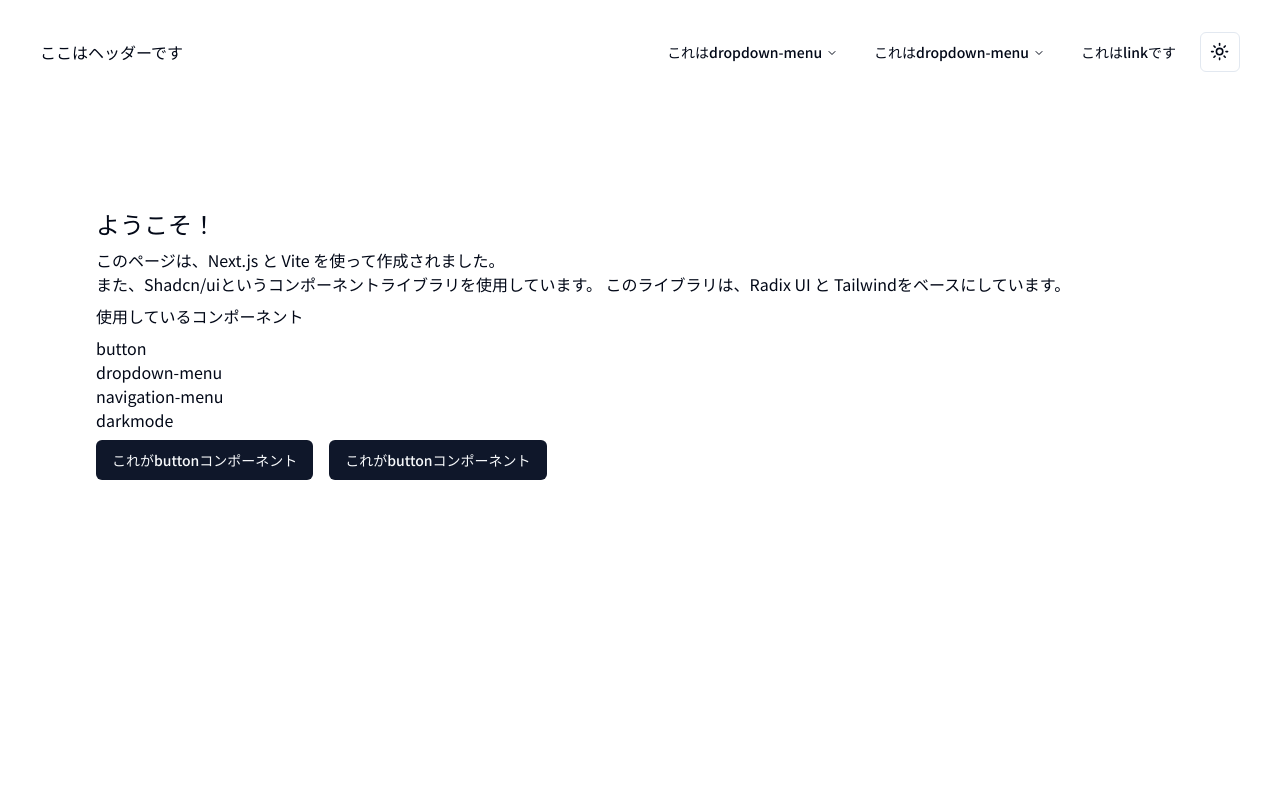
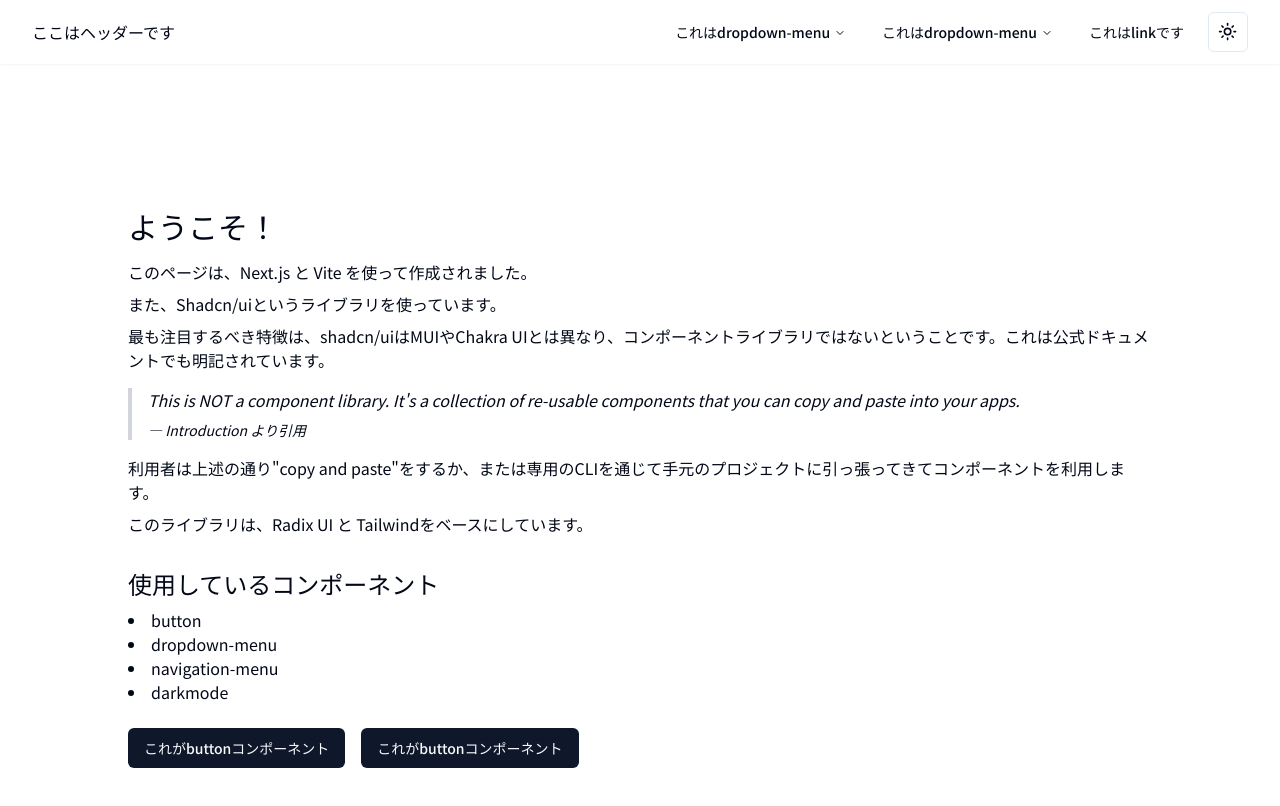
Before and after one commit to YQh9Mh3181jzEJ5/learn-shadcnui-basics, a Next.js app: page / in a window 1280 px wide. Shown: the top 806 px of the page. Built offline with nearby package versions, Linux system fonts and the light colour scheme.

Commit message:
fix: tailwind

```diff
--- a/app/layout.tsx
+++ b/app/layout.tsx
@@ -26,7 +26,9 @@ export default function RootLayout({
           disableTransitionOnChange
         >
           <Header />
-          {children}
+          <main className="max-w-7xl mx-auto px-4 sm:px-6 lg:px-8 py-8">
+            {children}
+          </main>
         </ThemeProvider>
       </body>
     </html>
--- a/app/page.tsx
+++ b/app/page.tsx
@@ -3,31 +3,44 @@ import { Button } from "@/components/ui/button";
 export default function Home() {
   return (
     <main className="p-24">
-      <div>
-        <h2 className="font-medium text-2xl py-2">ようこそ！</h2>
-        <div className="mb-2">
-          <p>このページは、Next.js と Vite を使って作成されました。</p>
-          <p>
-            また、Shadcn/uiというコンポーネントライブラリを使用しています。
-            このライブラリは、Radix UI と Tailwindをベースにしています。
+      <section>
+        <h1 className="font-medium text-3xl py-4">ようこそ！</h1>
+        <article className="mb-6">
+          <p className="mb-2">
+            このページは、Next.js と Vite を使って作成されました。
           </p>
-          <h3 className="font-normal py-2">使用しているコンポーネント</h3>
-          <ul>
-            <li>
-              <p>button</p>
-            </li>
-            <li>
-              <p>dropdown-menu</p>
-            </li>
-            <li>
-              <p>navigation-menu</p>
-            </li>
-            <li>
-              <p>darkmode</p>
-            </li>
+          <p className="mb-2">
+            また、Shadcn/uiというライブラリを使っています。
+          </p>
+          <p className="mb-4">
+            最も注目するべき特徴は、shadcn/uiはMUIやChakra
+            UIとは異なり、コンポーネントライブラリではないということです。これは公式ドキュメントでも明記されています。
+          </p>
+          <blockquote className="border-l-4 border-gray-300 pl-4 italic mb-4">
+            This is NOT a component library. It&apos;s a collection of re-usable
+            components that you can copy and paste into your apps.
+            <footer className="text-sm mt-2">— Introduction より引用</footer>
+          </blockquote>
+          <p className="mb-2">
+            利用者は上述の通り&quot;copy and
+            paste&quot;をするか、または専用のCLIを通じて手元のプロジェクトに引っ張ってきてコンポーネントを利用します。
+          </p>
+          <p>このライブラリは、Radix UI と Tailwindをベースにしています。</p>
+        </article>
+
+        <section className="mb-6">
+          <h2 className="font-medium text-2xl py-2">
+            使用しているコンポーネント
+          </h2>
+          <ul className="list-disc list-inside">
+            <li>button</li>
+            <li>dropdown-menu</li>
+            <li>navigation-menu</li>
+            <li>darkmode</li>
           </ul>
-        </div>
-      </div>
+        </section>
+      </section>
+
       <div className="flex gap-4 items-center">
         <Button>これがbuttonコンポーネント</Button>
         <Button>これがbuttonコンポーネント</Button>
--- a/components/Header.tsx
+++ b/components/Header.tsx
@@ -63,7 +63,9 @@ const components: { title: string; href: string; description: string }[] = [
 const Header = () => {
   const { setTheme } = useTheme();
   return (
-    <div className="py-8 px-10 flex items-center justify-between">
+    <header className="bg-background shadow-sm">
+      <div className="max-w-7xl mx-auto px-4 sm:px-6 lg:px-8">
+        <div className="flex items-center justify-between h-16">
           <Link href={"/"} className="font-medium">
             ここはヘッダーです
           </Link>
@@ -88,18 +90,21 @@ const Header = () => {
                                   shadcn/ui
                                 </div>
                                 <p className="text-sm leading-tight text-muted-foreground">
-                              Beautifully designed components that you can copy
-                              and paste into your apps. Accessible.
+                                  Beautifully designed components that you can
+                                  copy and paste into your apps. Accessible.
                                   Customizable. Open Source.
                                 </p>
                               </a>
                             </NavigationMenuLink>
                           </li>
                           <ListItem href="/docs" title="Introduction">
-                        Re-usable components built using Radix UI and Tailwind
-                        CSS.
+                            Re-usable components built using Radix UI and
+                            Tailwind CSS.
                           </ListItem>
-                      <ListItem href="/docs/installation" title="Installation">
+                          <ListItem
+                            href="/docs/installation"
+                            title="Installation"
+                          >
                             How to install dependencies and structure your app.
                           </ListItem>
                           <ListItem
@@ -166,6 +171,8 @@ const Header = () => {
             </div>
           </div>
         </div>
+      </div>
+    </header>
   );
 };
 
```
Lines whose indentation alone changed are shown as unchanged.
